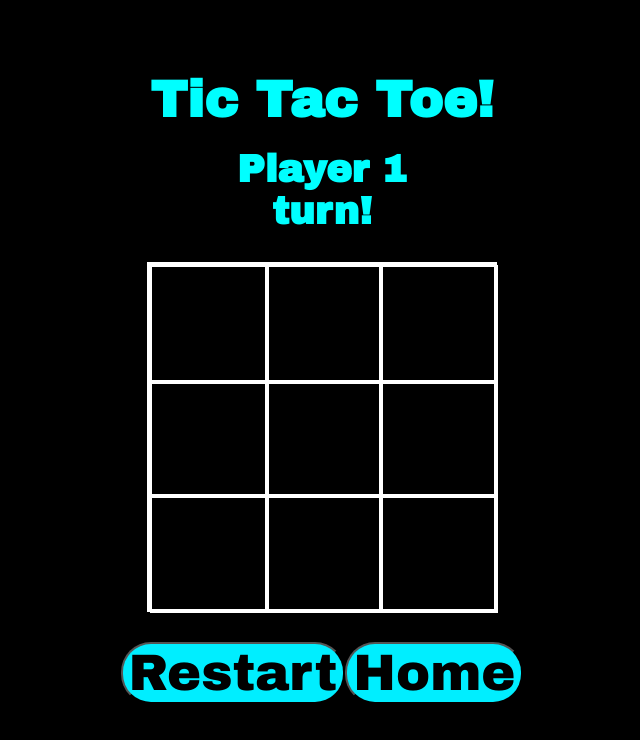
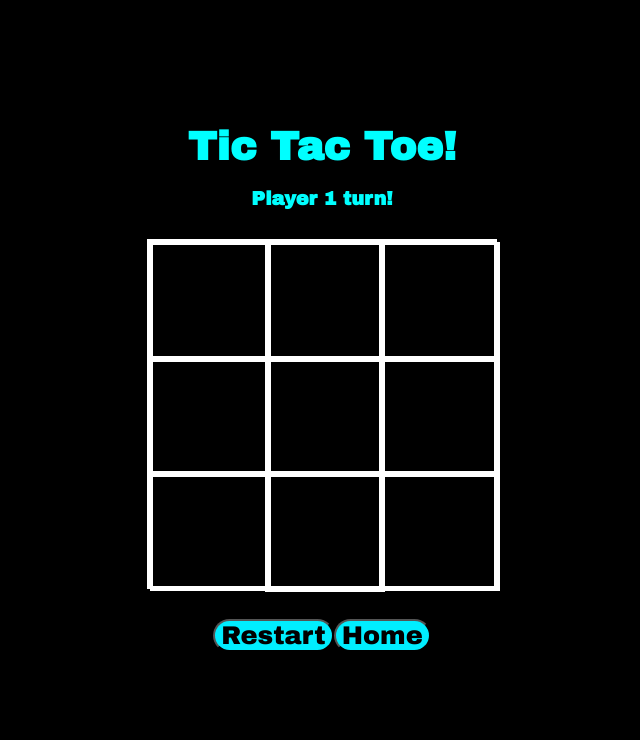
Before and after one commit to crptk/Tic-Tac-Nope, a plain HTML site: page TicTacToe/game/index.html in a window 1280 px wide. Shown: the whole page, without its empty margins (318-958 px from the left). Drawn offline with Linux system fonts and the light colour scheme.

Commit message:
Improved formatting again

```diff
--- a/TicTacToe/style.css
+++ b/TicTacToe/style.css
@@ -115,27 +115,25 @@ h2 {
     }
 }
 
-@media (max-width: 1280px) and (max-height: 1080px) {
-    .gameHeader, .announcement {
-        font-size: 2vw; /* Reduce font size by half */
+@media (max-width: 1280px) {
+    h1 {
+        font-size: 2.5rem; /* Reduce size of headings for smaller screens */
     }
 
+    .buttons button {
+        font-size: 2vw; /* Reduce button font size */
+    }
 
-    .buttons button {
-        font-size: 4vw; /* Reduce button font size by half */
+    .announcement h2 {
+        font-size: 1.2rem; /* Adjust turn text */
     }
 
     .game {
-        width: 70vw; /* Half the game width */
-        height: 70vw; /* Half the game height */
-        max-width: 350px; /* Reduce max width */
-        max-height: 350px; /* Reduce max height */
-    }
-
-    .cell {
-        border-width: 2.0px; /* Half the border size */
+        max-width: 350px; /* Ensure the game grid is small enough */
+        max-height: 350px;
     }
 }
+
 @media (max-width: 1024px) and (max-height: 600px) {
     .gameHeader, .announcement {
         font-size: 1.7vw; /* Reduce font size by half */
```
